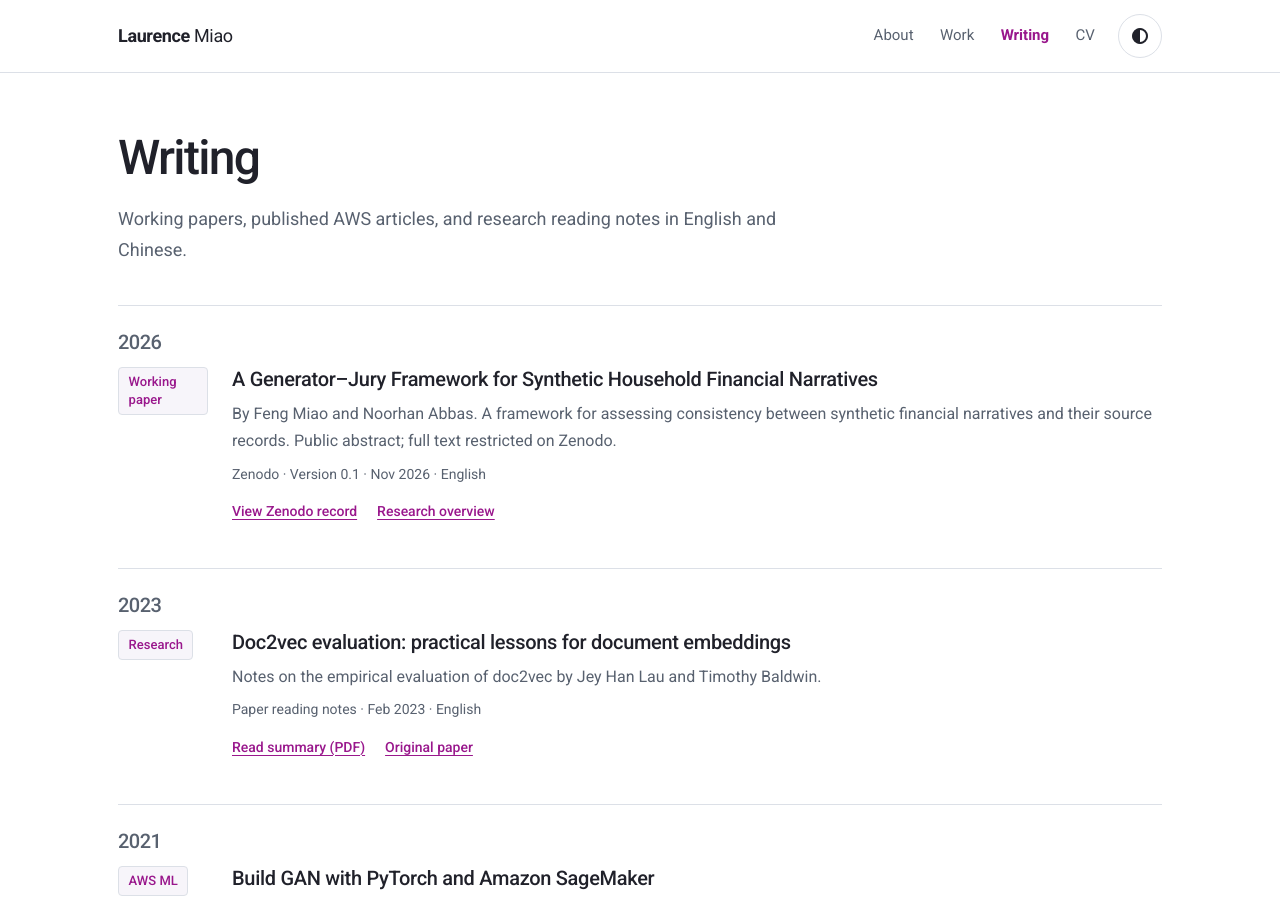
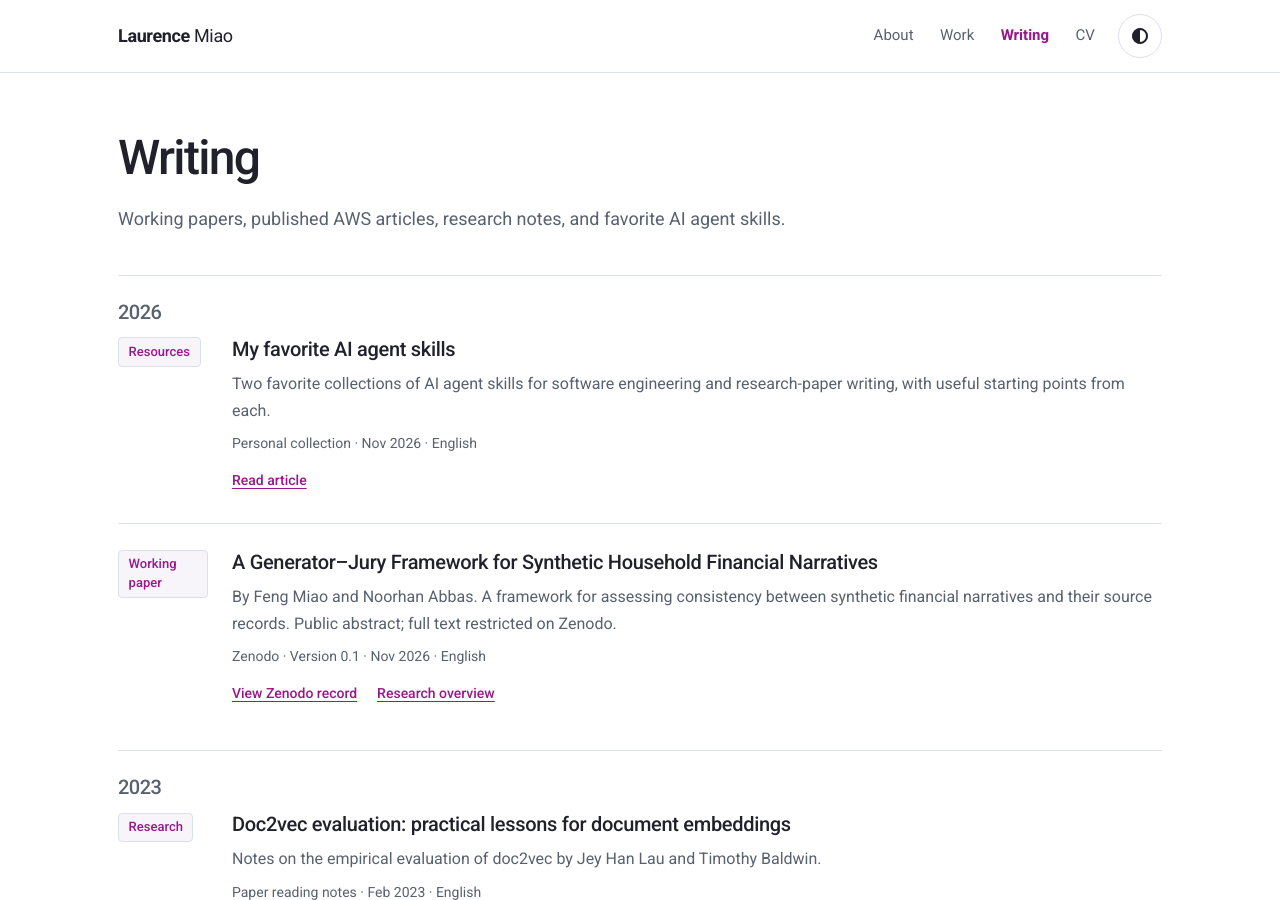
Before and after one commit to laurence-miao/laurence-miao.github.io, a Jekyll site: the page built from writing.html, in a window 1280 px wide and 900 px high. Built offline with Jekyll 4.4.1, drawn with Linux system fonts in a browser that asks for light colours; nearby versions of some CDN libraries.

Commit message:
Add favorite AI agent skills article

```diff
--- a/_data/writing.yml
+++ b/_data/writing.yml
@@ -1,4 +1,15 @@
 # Homepage follows this curated order; /writing/ groups entries by publication year.
+- title: My favorite AI agent skills
+  abbr: Resources
+  venue: Personal collection
+  date: 2026-11-23
+  language: English
+  description: Two favorite collections of AI agent skills for software engineering and research-paper writing, with useful starting points from each.
+  selected: false
+  links:
+    - name: Read article
+      url: /writing/favorite-skills/
+
 - title: A Generator–Jury Framework for Synthetic Household Financial Narratives
   abbr: Working paper
   venue: Zenodo · Version 0.1
--- a/_layouts/post.html
+++ b/_layouts/post.html
@@ -12,5 +12,5 @@ layout: default
     {% if page.archived %}<aside class="archive-notice"><strong>Historical reference</strong><p>{{ page.archive_note }}</p></aside>{% endif %}
     {{ content }}
   </article>
-  <p class="back-link"><a class="text-link" href="{{ '/notes/' | relative_url }}">Browse all technical notes</a></p>
+  <p class="back-link"><a class="text-link" href="{{ page.back_url | default: '/notes/' | relative_url }}">{{ page.back_label | default: 'Browse all technical notes' }}</a></p>
 </div>
--- a/writing.html
+++ b/writing.html
@@ -2,7 +2,7 @@
 layout: page
 title: Writing
 permalink: /writing/
-description: Working papers, published AWS articles, and research reading notes in English and Chinese.
+description: Working papers, published AWS articles, research notes, and favorite AI agent skills.
 ---
 {%- comment -%} Entries come from _data/writing.yml {%- endcomment -%}
 {%- assign items = site.data.writing | sort: 'date' | reverse -%}
--- /dev/null
+++ b/writing/favorite-skills.md
@@ -0,0 +1,38 @@
+---
+layout: post
+title: My favorite AI agent skills
+description: Two collections of AI agent skills for practical software engineering and clearer research papers.
+permalink: /writing/favorite-skills/
+date: 2026-11-23
+tags: [AI agents, Software engineering, Research writing]
+back_url: /writing/
+back_label: All writing
+---
+
+These are two of my favorite collections of AI agent skills, covering software engineering and research writing. Each turns guidance into reusable workflows that an agent can follow for a specific task.
+
+## Matt Pocock’s engineering skills
+
+[Explore mattpocock/skills on GitHub](https://github.com/mattpocock/skills)
+
+Matt Pocock’s collection focuses on the practical work of building and maintaining software: clarifying requirements, planning changes, testing, debugging, and improving architecture. The skills are designed to be small and adaptable, so they can fit into an existing engineering workflow.
+
+A few useful starting points:
+
+- **Clarifying a change:** `grill-with-docs` helps work through requirements, establish shared terminology, and record design decisions.
+- **Testing and debugging:** `tdd` guides a red–green–refactor cycle, while `diagnosing-bugs` provides a structured debugging process.
+- **Architecture review:** `improve-codebase-architecture` looks for opportunities to simplify interfaces and strengthen module boundaries.
+
+## Research Paper Writing Skills
+
+[Explore Research-Paper-Writing-Skills on GitHub](https://github.com/Master-cai/Research-Paper-Writing-Skills)
+
+This collection focuses on writing machine learning, computer vision, and natural language processing papers. It provides a research-writing workflow with section-specific guidance and templates, from the abstract and introduction through the experiments and conclusion.
+
+Useful tasks include:
+
+- **Structuring a draft:** organizing sections and improving the flow between paragraphs.
+- **Checking the argument:** making sure claims are supported by the evidence presented.
+- **Reviewing before submission:** reading the paper from a reviewer’s perspective to identify gaps and unclear explanations.
+
+Master-cai curates and packages the skill, drawing primarily on Prof. Peng Sida’s open research notes. The repository explains that attribution and provides setup instructions.
```
Also changed, not shown: README.md.
